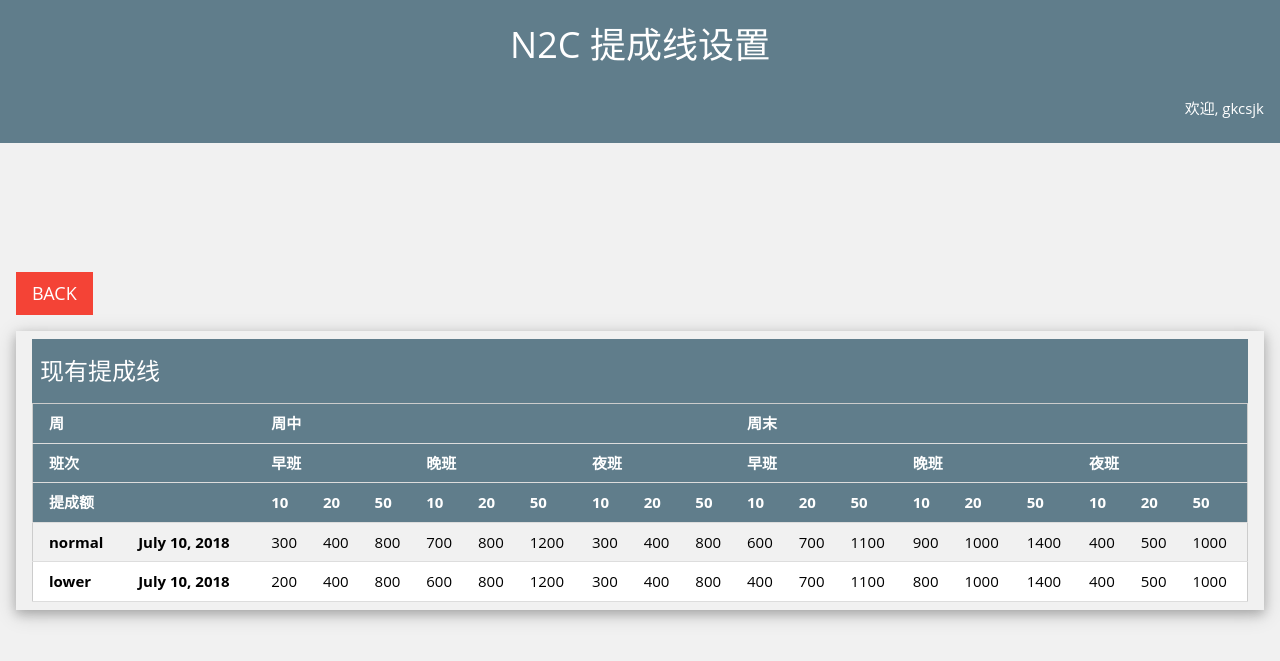
After one commit to gkcsjk/n2cshift, a Django app: page /setthreshold in a window 1280 px wide. The commit adds this page. Shown: the top 661 px of the page. Run offline with Django 3.2, Linux system fonts and the light colour scheme; a user stored in the database is signed in; data comes from the database, SQL or seed files in the repository; both versions use the stored data as it was after the commit.

Commit message:
2.0.0 update admin page view thresholds simplify salary form View salary record

```diff
--- a/n2cshiftapp/models.py
+++ b/n2cshiftapp/models.py
@@ -43,3 +43,27 @@ class StaffSalary(models.Model):
     basic_salary = models.DecimalField(max_digits=6, decimal_places=2)
     bonus_salary = models.DecimalField(max_digits=6, decimal_places=2)
     total_salary = models.DecimalField(max_digits=6, decimal_places=2)
+
+
+class Threshold(models.Model):
+    threshold_name = models.CharField(primary_key=True, max_length=20)
+    create_time = models.DateField(default=date.today)
+    is_active = models.BooleanField(default=False)
+    wks_m_10 = models.DecimalField(max_digits=4, decimal_places=0)
+    wks_m_20 = models.DecimalField(max_digits=4, decimal_places=0)
+    wks_m_50 = models.DecimalField(max_digits=4, decimal_places=0)
+    wks_d_10 = models.DecimalField(max_digits=4, decimal_places=0)
+    wks_d_20 = models.DecimalField(max_digits=4, decimal_places=0)
+    wks_d_50 = models.DecimalField(max_digits=4, decimal_places=0)
+    wks_n_10 = models.DecimalField(max_digits=4, decimal_places=0)
+    wks_n_20 = models.DecimalField(max_digits=4, decimal_places=0)
+    wks_n_50 = models.DecimalField(max_digits=4, decimal_places=0)
+    wkd_m_10 = models.DecimalField(max_digits=4, decimal_places=0)
+    wkd_m_20 = models.DecimalField(max_digits=4, decimal_places=0)
+    wkd_m_50 = models.DecimalField(max_digits=4, decimal_places=0)
+    wkd_d_10 = models.DecimalField(max_digits=4, decimal_places=0)
+    wkd_d_20 = models.DecimalField(max_digits=4, decimal_places=0)
+    wkd_d_50 = models.DecimalField(max_digits=4, decimal_places=0)
+    wkd_n_10 = models.DecimalField(max_digits=4, decimal_places=0)
+    wkd_n_20 = models.DecimalField(max_digits=4, decimal_places=0)
+    wkd_n_50 = models.DecimalField(max_digits=4, decimal_places=0)
--- a/n2cshiftapp/urls.py
+++ b/n2cshiftapp/urls.py
@@ -11,4 +11,6 @@ urlpatterns = [
     url(r'^salary', views.salary, name='salary'),
     url(r'^staffquery', views.salary_staff_query, name='staffquery'),
     url(r'^manage', views.manage, name='manage'),
+    url(r'^qsalary', views.query_salary, name='querysalary'),
+    url(r'setthreshold', views.set_threshold, name='setthreshold'),
 ]
--- a/n2cshiftapp/views.py
+++ b/n2cshiftapp/views.py
@@ -135,7 +135,7 @@ def salary_staff_query(request):
             form2 = StaffQueryForm(request.POST)
             if form2.is_valid():
                 start_date = form2.cleaned_data['start_date']
-                end_date = form2.cleaned_data['end_date']
+                end_date = form2.cleaned_data['choose_threshold']
                 if end_date is None:
                     end_date = date.today()
                 if start_date is None:
@@ -197,7 +197,7 @@ def query(request):
                 if form.is_valid():
                     staff = form.cleaned_data['staff']
                     start_date = form.cleaned_data['start_date']
-                    end_date = form.cleaned_data['end_date']
+                    end_date = form.cleaned_data['choose_threshold']
                     if end_date is None:
                         if staff == 'all':
                             result = Records.objects.filter(created_time=start_date)
@@ -231,8 +231,8 @@ def query(request):
                         item_dict['total'] = item.cash + item.cards + item.receipts + item.IOUs
                         item_dict['comments'] = \
                             '刷卡:' + item.cards_dtl \
-                            + '\n' + '支出:' + item.receipts_dtl \
-                            + '\n' + '欠条:' + item.IOUs_dtl
+                            + '; ' + '支出:' + item.receipts_dtl \
+                            + '; ' + '欠条:' + item.IOUs_dtl
                         display.append(item_dict)
                     return render(request, 'query.html', {
                         'form': form,
@@ -255,7 +255,7 @@ def salary(request):
         form = SearchSalaryForm(request.POST)
         if form.is_valid():
             start_date = form.cleaned_data['start_date']
-            end_date = form.cleaned_data['end_date']
+            end_date = start_date + timedelta(days=6)
             change_total_to = form.cleaned_data['change_total_to']
             comments = form.cleaned_data['comments']
             type = form.cleaned_data['type']
@@ -388,6 +388,52 @@ def salary(request):
             return render(request, 'salary.html', {'form': form})
 
 
+def query_salary(request):
+    if not request.user.is_authenticated:
+        return redirect('login')
+    if not request.user.is_staff:
+        return redirect('profile')
+    if request.method == 'GET':
+        form = QuerySalaryForm()
+        return render(request, 'paid.html', {
+            'user': request.user.username,
+            'form': form,
+        })
+    else:
+        form = QuerySalaryForm(request.POST)
+        if form.is_valid():
+            start_date = form.cleaned_data['start_date']
+            end_date = form.cleaned_data['choose_threshold']
+            if end_date is None:
+                results = Salary.objects.filter(created_time__gte=start_date)
+            else:
+                results = Salary.objects.filter(
+                    created_time__gte=start_date,
+                    created_time__lte=end_date,
+                )
+            results = results.order_by('created_time').reverse()
+            display = []
+
+            for result in results:
+                item_dict = {}
+                item_dict['start'] = result.start_date
+                item_dict['createTime'] = result.created_time
+                item_dict['createBy'] = result.created_user
+                item_dict['basic'] = result.basic_salary
+                item_dict['bonus'] = result.bonus_salary
+                item_dict['total'] = result.total_salary
+                item_dict['actual'] = result.actual_salary
+                item_dict['comments'] = result.comments
+                display.append(item_dict)
+            return render(request, 'paid.html', {
+                'form': form,
+                'result': display,
+                'query_successful': True,
+            })
+        else:
+            return render(request, 'paid.html', {'form': form})
+
+
 def manage(request):
     if not request.user.is_authenticated:
         return redirect('login')
@@ -397,3 +443,16 @@ def manage(request):
         return render(request, 'manage.html', {
             'user': request.user.username,
         })
+
+
+def set_threshold(request):
+    if not request.user.is_authenticated:
+        return redirect('login')
+    if not request.user.is_staff:
+        return redirect('profile')
+    results = Threshold.objects.order_by('create_time')
+    if request.method == 'GET':
+        return render(request, 'threshold.html', {
+            'user': request.user.username,
+            'result': results,
+        })
--- a/template/index.html
+++ b/template/index.html
@@ -103,7 +103,7 @@
                 <p>
 
                 <div class="w3-cell-row w3-container w3-section">
-                    <label>收银系统营业额（交班时摇钱树内显示的营业额）</label>
+                    <label>收银系统营业额（摇钱树+商品）</label>
                     {{ form.machine }}
                 </div>
 
--- a/template/query.html
+++ b/template/query.html
@@ -82,6 +82,7 @@
         <table class="w3-table-all">
             <tr class="w3-blue-gray">
                 <th>日期</th>
+                <th>周次</th>
                 <th>班次</th>
                 <th>员工</th>
                 <th>机器</th>
@@ -94,7 +95,8 @@
             </tr>
             {% for item in result %}
                 <tr>
-                    <td>{{ item.date }}</td>
+                    <td>{{ item.date|date:"d.M" }}</td>
+                    <td>{{ item.date|date:"D" }}</td>
                     <td>{{ item.shift }}</td>
                     <td>{{ item.staff }}</td>
                     <td>{{ item.machine }}</td>
@@ -103,7 +105,7 @@
                     <td>{{ item.receipts }}</td>
                     <td>{{ item.IOU }}</td>
                     <td>{{ item.total }}</td>
-                    <td><pre>{{ item.comments }}</pre></td>
+                    <td>{{ item.comments }}</td>
                 </tr>
             {% endfor %}
         </table>
--- /dev/null
+++ b/template/threshold.html
@@ -0,0 +1,102 @@
+<!DOCTYPE html>
+{% load staticfiles %}
+<html lang="en">
+<head>
+    <meta charset="UTF-8">
+    <title>Threshold</title>
+    <link rel="stylesheet" href="{% static 'w3.css' %}">
+    <style>
+        html, body, h1, h2, h3, h4, h5, h6, p {
+            font-family: 'Open Sans', sans-serif,
+             "Microsoft YaHei", "微软雅黑",
+             STXihei, "华文细黑",
+             serif;
+        }
+    </style>
+</head>
+<body class="w3-light-gray">
+
+<div class="w3-container w3-top w3-blue-gray w3-cell-row w3-padding w3-center">
+  <h1>N2C 提成线设置</h1>
+  <p class="w3-right">欢迎, {{ user }}</p>
+</div>
+
+<div class="w3-light-grey" style="padding:128px 16px">
+
+</div>
+
+<div class="w3-container w3-section w3-cell-row">
+    <a class="w3-button w3-large w3-red" href="/">BACK</a>
+</div>
+
+<div class="w3-card-4 w3-margin w3-padding">
+    <div class="w3-blue-grey w3-padding-small">
+            <h3>现有提成线</h3>
+    </div>
+    <table class="w3-table-all">
+        <col>
+        <colgroup span="9"></colgroup>
+        <colgroup span="9"></colgroup>
+        <tr class="w3-blue-gray">
+            <th colspan="2">周</th>
+            <th colspan="9" scope="colgroup">周中</th>
+            <th colspan="9" scope="colgroup">周末</th>
+        </tr>
+        <tr class="w3-blue-gray">
+            <th colspan="2">班次</th>
+            <th colspan="3" scope="colgroup">早班</th>
+            <th colspan="3" scope="colgroup">晚班</th>
+            <th colspan="3" scope="colgroup">夜班</th>
+            <th colspan="3" scope="colgroup">早班</th>
+            <th colspan="3" scope="colgroup">晚班</th>
+            <th colspan="3" scope="colgroup">夜班</th>
+        </tr>
+        <tr class="w3-blue-gray">
+            <th colspan="2">提成额</th>
+            <th scope="col">10</th>
+            <th scope="col">20</th>
+            <th scope="col">50</th>
+            <th scope="col">10</th>
+            <th scope="col">20</th>
+            <th scope="col">50</th>
+            <th scope="col">10</th>
+            <th scope="col">20</th>
+            <th scope="col">50</th>
+            <th scope="col">10</th>
+            <th scope="col">20</th>
+            <th scope="col">50</th>
+            <th scope="col">10</th>
+            <th scope="col">20</th>
+            <th scope="col">50</th>
+            <th scope="col">10</th>
+            <th scope="col">20</th>
+            <th scope="col">50</th>
+        </tr>
+        {% for item in result %}
+            <tr>
+                <th scope="row">{{ item.threshold_name }}</th>
+                <th scope="row">{{ item.create_time }}</th>
+                <td>{{ item.wks_m_10 }}</td>
+                <td>{{ item.wks_m_20 }}</td>
+                <td>{{ item.wks_m_50 }}</td>
+                <td>{{ item.wks_d_10 }}</td>
+                <td>{{ item.wks_d_20 }}</td>
+                <td>{{ item.wks_d_50 }}</td>
+                <td>{{ item.wks_n_10 }}</td>
+                <td>{{ item.wks_n_20 }}</td>
+                <td>{{ item.wks_n_50 }}</td>
+                <td>{{ item.wkd_m_10 }}</td>
+                <td>{{ item.wkd_m_20 }}</td>
+                <td>{{ item.wkd_m_50 }}</td>
+                <td>{{ item.wkd_d_10 }}</td>
+                <td>{{ item.wkd_d_20 }}</td>
+                <td>{{ item.wkd_d_50 }}</td>
+                <td>{{ item.wkd_n_10 }}</td>
+                <td>{{ item.wkd_n_20 }}</td>
+                <td>{{ item.wkd_n_50 }}</td>
+            </tr>
+        {% endfor %}
+    </table>
+</div>
+</body>
+</html>
```
Also changed, not shown: n2cshiftapp/admin.py (+26 -3 lines), n2cshiftapp/forms.py (+19 -5 lines), n2cshiftapp/myutils.py (+14 -13 lines), template/manage.html (+6 -1 lines), template/paid.html (added, +109 -0 lines), template/salary.html (+2 -6 lines), db.sqlite3.
